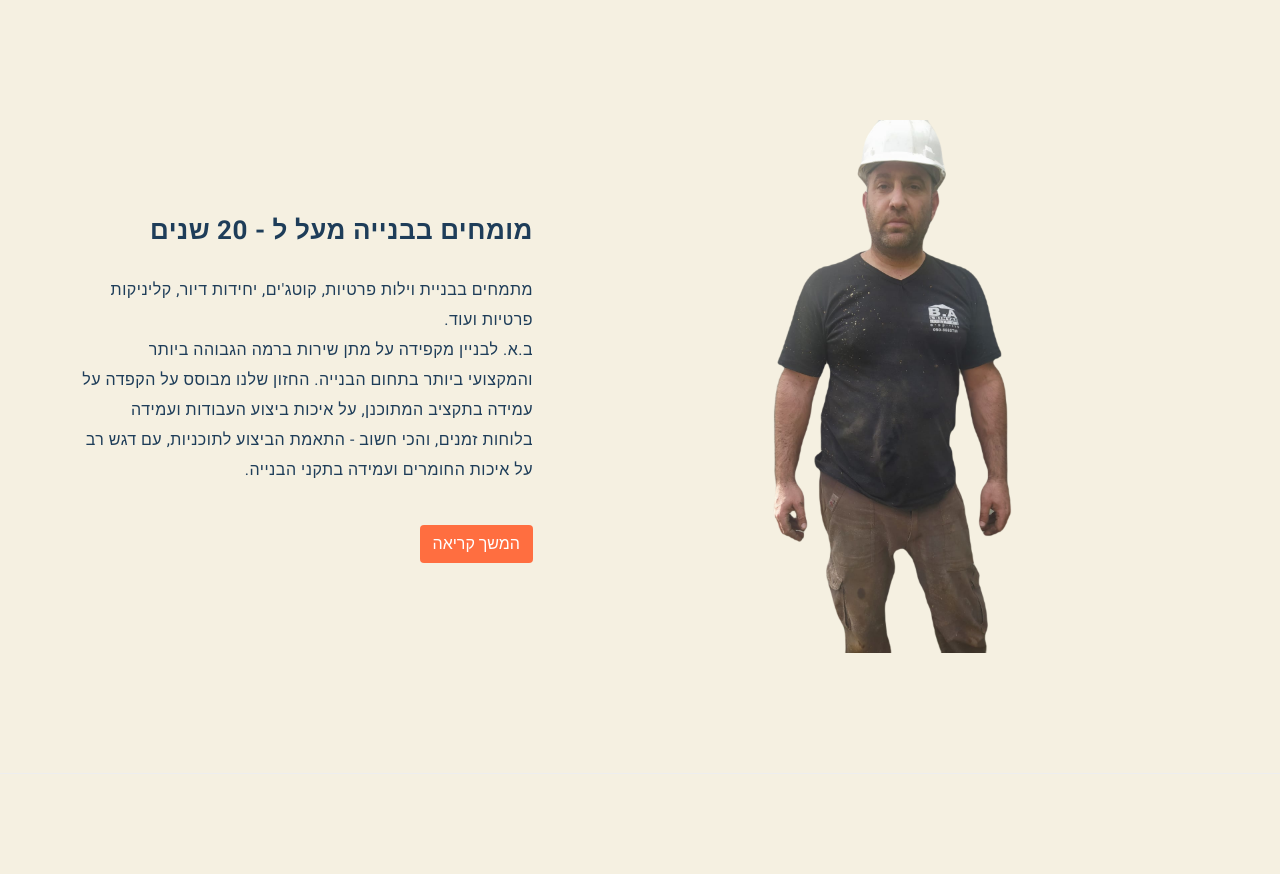
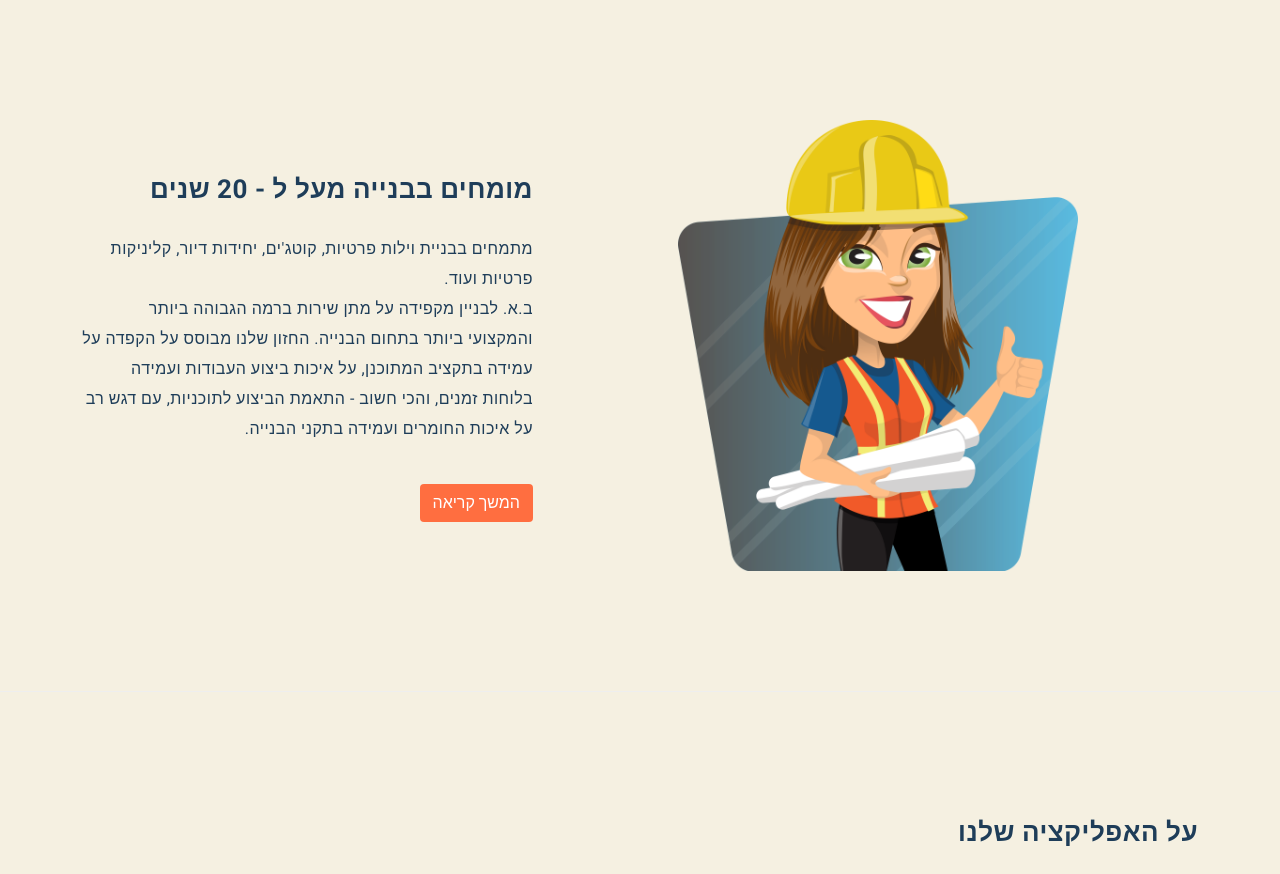
Before and after one commit to gidonleh/balbinyan, a plain HTML site: page index.html in a window 1280 px wide. Shown: the part 800-1674 px from the top of the page. Drawn offline with nearby package versions, Linux system fonts and the light colour scheme.

Commit message:
Change photo

```diff
--- a/index.html
+++ b/index.html
@@ -110,8 +110,8 @@
         <div class="container">
             <div class="row">
                 <div class="col-lg-7 col-md-12 col-sm-12" data-scroll-reveal="enter left move 30px over 0.6s after 0.4s">
-                    <!-- <img src="assets/images/left-image.png" class="woman_photo rounded img-fluid d-block mx-auto" alt="App"> -->
-                    <img src="assets/images/pixlr-bg-result.png" class="woman_photo rounded img-fluid d-block mx-auto" alt="App">
+                     <img src="assets/images/left-image.png" class="woman_photo rounded img-fluid d-block mx-auto" alt="App">
+                <!--    <img src="assets/images/pixlr-bg-result.png" class="woman_photo rounded img-fluid d-block mx-auto" alt="App"> -->
                 </div>
                 <div class="right-text col-lg-5 col-md-12 col-sm-12 mobile-top-fix">
                     <div class="left-heading">
```
